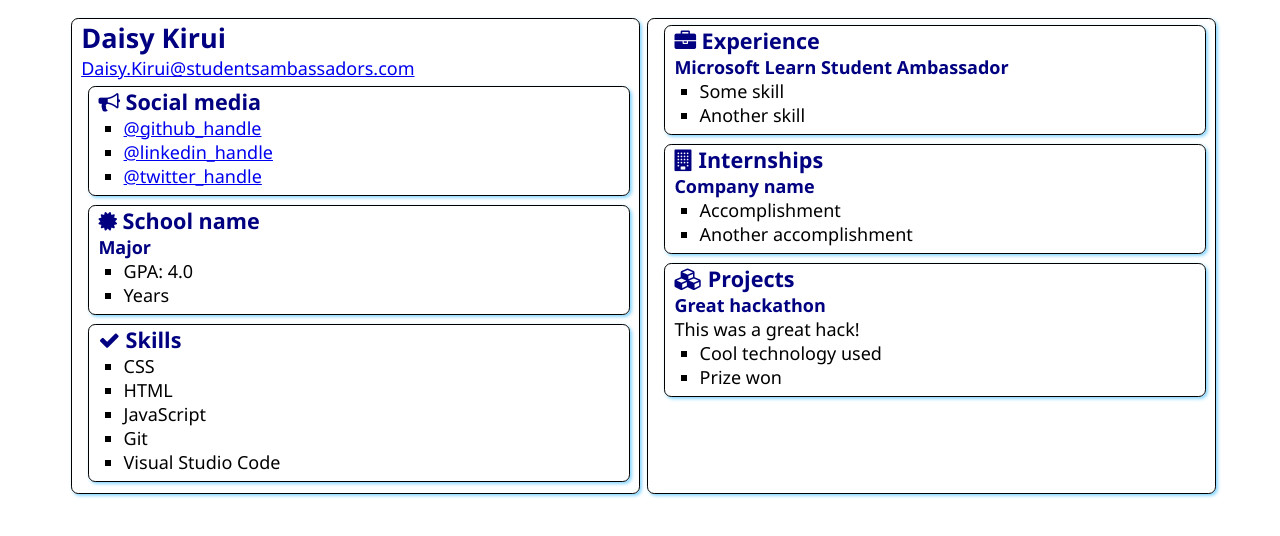
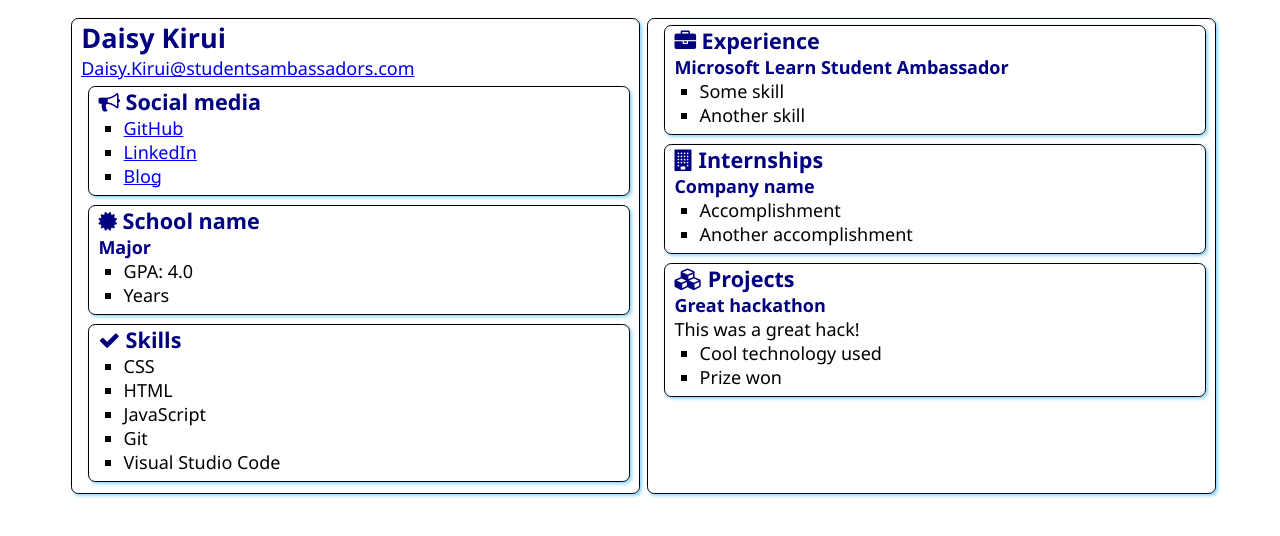
Before and after one commit to DaisyKirui/SATechnicalOnboarding, a plain HTML site: page src/index.html in a window 1280 px wide. Drawn offline with Linux system fonts and the light colour scheme.

Commit message:
New Code

```diff
--- a/src/index.html
+++ b/src/index.html
@@ -21,9 +21,9 @@
                     Social media
                 </h2>
                 <ul>
-                    <li><a href="https://github.com/<handle>">@github_handle</a></li>
-                    <li><a href="https://linkedin.com/in/<handle>">@linkedin_handle</a></li>
-                    <li><a href="https://twitter.com/<handle>">@twitter_handle</a></li>
+                    <li><a href="https://github.com/DaisyKirui">GitHub</a></li>
+                    <li><a href="https://www.linkedin.com/in/daisykirui/">LinkedIn</a></li>
+                    <li><a href="https://medium.com/@daisykkirui">Blog</a></li>
                 </ul>
             </section>
 
```
